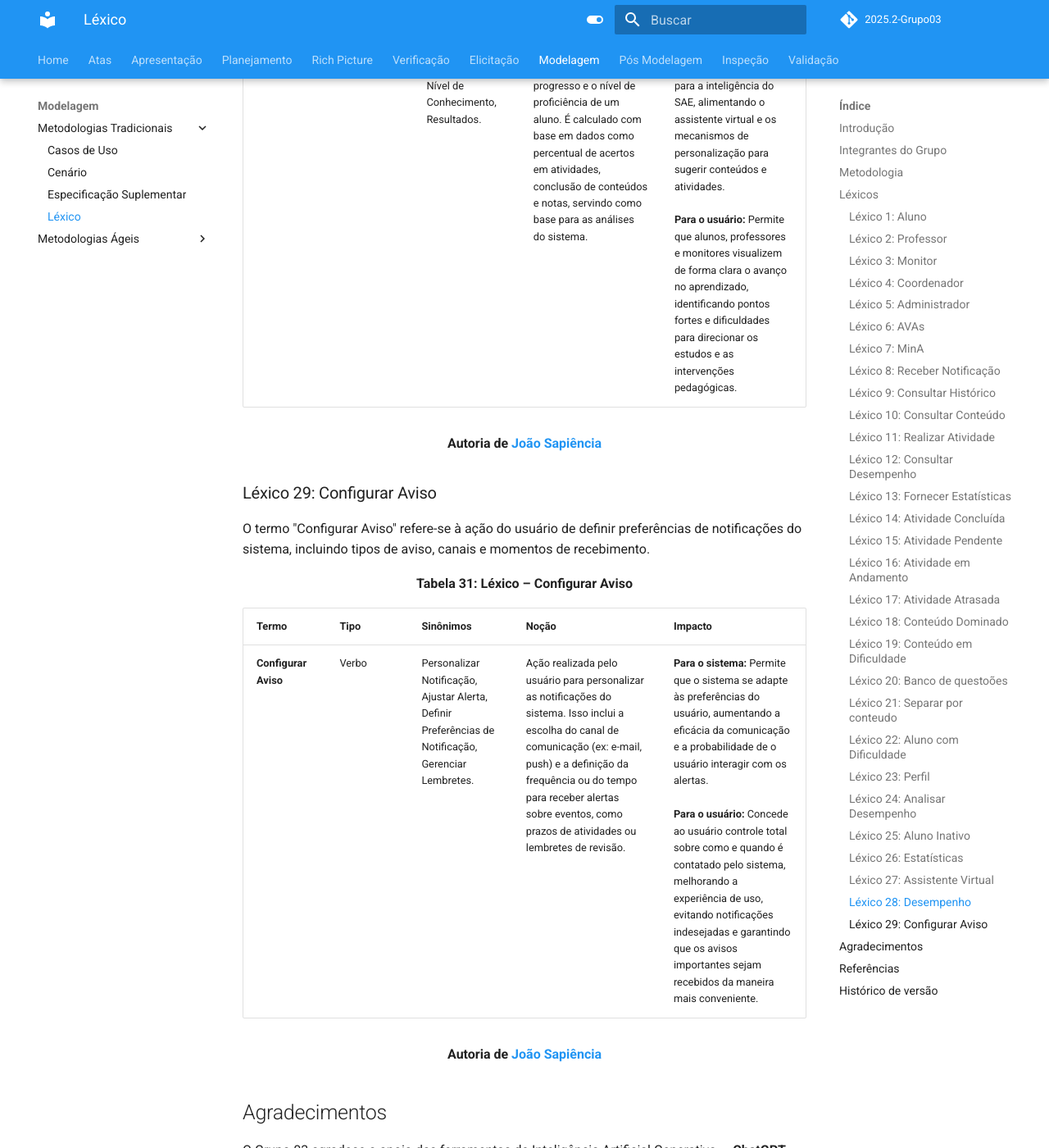
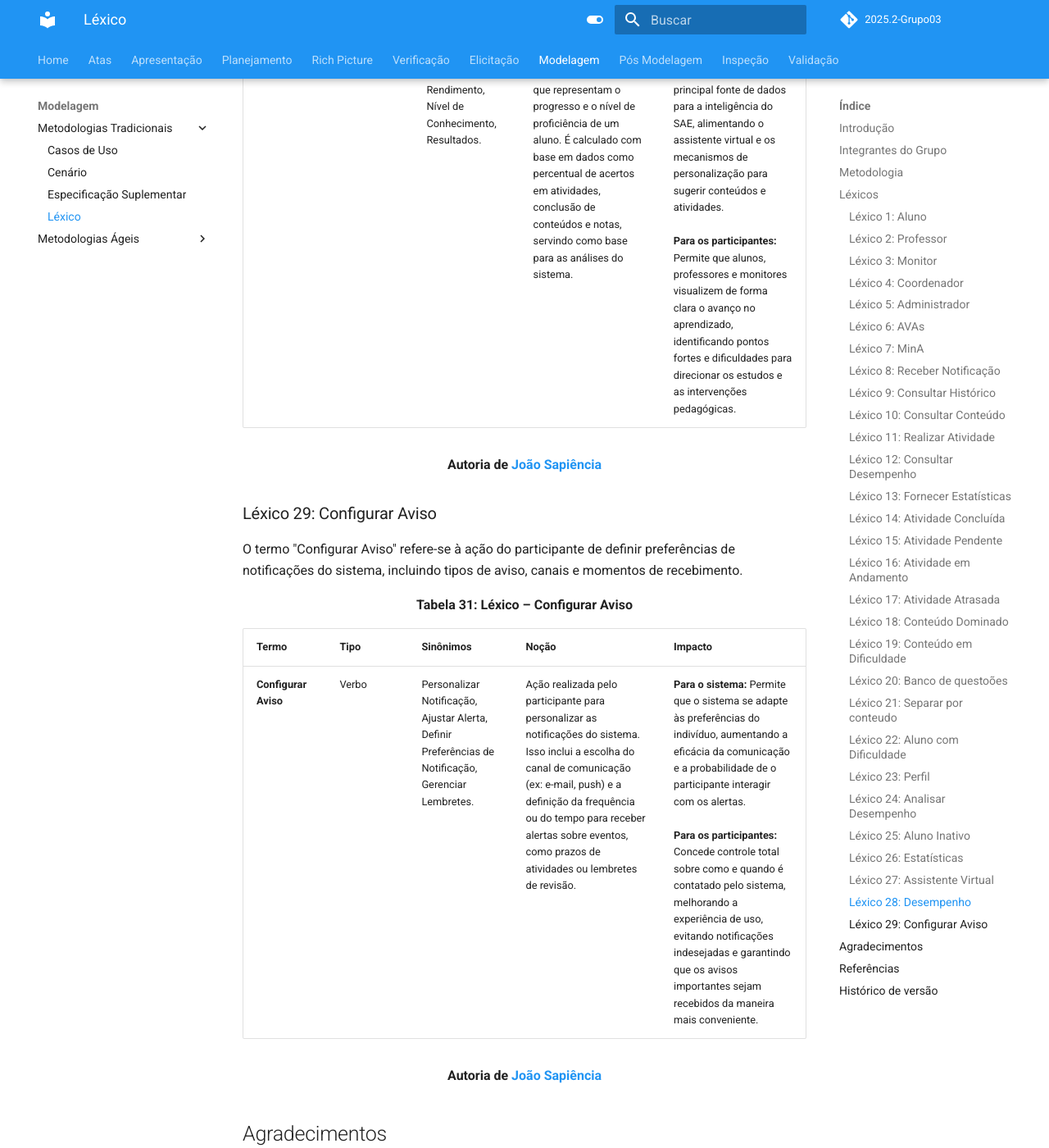
Before and after one commit to Requisitos-de-Software/2025.2-Grupo03, an MkDocs documentation site: the page built from docs/Modelagem/lexico.md, in a window 1280 px wide and 1400 px high, scrolled down 16609 px. Shown: the whole window at 82% size. Built offline with MkDocs 1.6.1 and Material for MkDocs 9.7.7, drawn with Linux system fonts in a browser that asks for light colours; comment, search, counter and statistics services are not loaded; some of the changed text lies outside the part shown.

Commit message:
remoção de "usuários"

```diff
--- a/docs/Modelagem/lexico.md
+++ b/docs/Modelagem/lexico.md
@@ -3,7 +3,7 @@
 ## Introdução
 Léxicos referem-se aos termos, vocabulário e símbolos específicos usados para descrever e documentar os requisitos de um sistema, com o objetivo de garantir que todos, desde clientes até desenvolvedores, utilizem e compreendam os mesmos conceitos de forma consistente e sem ambiguidades.
 
-Este documento apresenta os principais léxicos identificados no projeto **SAE (Sistema de Apoio Educacional)**, considerando seus possíveis sinônimos, tipo, definição dentro do contexto do sistema e sua importância tanto para o funcionamento do sistema quanto para a experiência do usuário.
+Este documento apresenta os principais léxicos identificados no projeto **SAE (Sistema de Apoio Educacional)**, considerando seus possíveis sinônimos, tipo, definição dentro do contexto do sistema e sua importância tanto para o funcionamento do sistema quanto para a experiência do indivíduo.
 
 ## Integrantes do Grupo
 A Tabela 1 apresenta todos os integrantes da equipe que participaram da construção dos Léxicos, juntamente com a descrição das atividades que cada um desenvolveu durante o projeto.
@@ -38,7 +38,7 @@
 
 - **Sinônimos:** Outras palavras ou expressões que possuem o mesmo ou semelhante significado dentro do contexto do sistema.
 - **Noção:** Definição do termo dentro do contexto do sistema, explicando seu significado e uso.
-- **Impacto:** Importância do termo para o funcionamento do sistema e para o usuário.
+- **Impacto:** Importância do termo para o funcionamento do sistema e para o beneficiário.
 
 ---
 
@@ -48,7 +48,7 @@
 
 | Termo | Tipo | Sinônimos | Noção | Impacto |
 |-------|------|-----------|-------|---------|
-| Nome do conceito identificado. | Classificação do termo como **verbo**, **objeto** ou **estado**.  | Outras palavras ou expressões que possuem o mesmo ou semelhante significado dentro do contexto do sistema. | Definição do termo dentro do contexto do sistema, explicando seu significado e uso. | Importância do termo para o funcionamento do sistema e para o usuário. |
+| Nome do conceito identificado. | Classificação do termo como **verbo**, **objeto** ou **estado**.  | Outras palavras ou expressões que possuem o mesmo ou semelhante significado dentro do contexto do sistema. | Definição do termo dentro do contexto do sistema, explicando seu significado e uso. | Importância do termo para o funcionamento do sistema e para o beneficiário. |
 
 <div align="center"><strong>Autoria de <a href="https://github.com/TiagoTeixeira-2005">Tiago Lemes</a></strong></div>
 
@@ -105,7 +105,7 @@
 
 | Termo | Tipo | Sinônimos | Noção | Impacto |
 |-------|------|-----------|-------|---------|
-| Administrador | Objeto | Gestor do Sistema | Responsável pela gestão do sistema, usuários e configurações gerais. | - Mantém perfis de usuários.<br>- Gerencia permissões e dados do sistema.<br>- Garante segurança, backup e disponibilidade do sistema. |
+| Administrador | Objeto | Gestor do Sistema | Responsável pela gestão do sistema, perfis e configurações gerais. | - Mantém os diferentes perfis de acesso.<br>- Gerencia permissões e dados do sistema.<br>- Garante segurança, backup e disponibilidade do sistema. |
 
 <div align="center"><strong>Autoria de <a href="https://github.com/TiagoTeixeira-2005">Tiago Lemes</a></strong></div>
 
@@ -132,13 +132,13 @@
 <div align="center"><strong>Autoria de <a href="https://github.com/TiagoTeixeira-2005">Tiago Lemes</a></strong></div>
 
 ### Léxico 8: Receber Notificação
-O termo "Receber Notificação" é um verbo de ação do sistema que garante a comunicação proativa com o usuário. Refere-se ao ato de o ator ser alertado sobre eventos importantes, como prazos, atividades pendentes ou sugestões de conteúdo para revisão.
+O termo "Receber Notificação" é um verbo de ação do sistema que garante a comunicação proativa com os participantes da plataforma. Refere-se ao ato de o ator ser alertado sobre eventos importantes, como prazos, atividades pendentes ou sugestões de conteúdo para revisão.
 
 <div align="center"><strong>Tabela 10: Léxico – Receber Notificação</strong></div>
 
 | Termo | Tipo | Sinônimos | Noção | Impacto |
 |-------|------|-----------|-------|---------|
-| Receber Notificação | Verbo | Alertar-se | Ator recebe alertas sobre atividades, prazos ou conteúdo. | - Mantém usuário informado. |
+| Receber Notificação | Verbo | Alertar-se | Ator recebe alertas sobre atividades, prazos ou conteúdo. | - Mantém os participantes informados. |
 
 <div align="center"><strong>Autoria de <a href="https://github.com/VilmarFagundes">Vilmar José</a></strong></div>
 
@@ -165,24 +165,24 @@
 <div align="center"><strong>Autoria de <a href="https://github.com/ArthurGuilher62">Arthur Guilherme</a></strong></div>
 
 ### Léxico 11: Realizar Atividade
-O termo "Realizar Atividade" é um verbo que expressa a execução de tarefas propostas pelo sistema. Refere-se ao momento em que o usuário interage com exercícios, avaliações ou atividades, gerando dados de desempenho.
+O termo "Realizar Atividade" é um verbo que expressa a execução de tarefas propostas pelo sistema. Refere-se ao momento em que o aluno interage com exercícios, avaliações ou atividades, gerando dados de desempenho.
 
 <div align="center"><strong>Tabela 13: Léxico – Realizar Atividade</strong></div>
 
 | Termo | Tipo | Sinônimos | Noção | Impacto |
 |-------|------|-----------|-------|---------|
-| Realizar Atividade | Verbo | Executar Tarefa | Usuário completa exercício, avaliação ou tarefa. | - Gera registros de desempenho.<br>- Contribui para histórico e progresso. |
+| Realizar Atividade | Verbo | Executar Tarefa | Aluno completa exercício, avaliação ou tarefa. | - Gera registros de desempenho.<br>- Contribui para histórico e progresso. |
 
 <div align="center"><strong>Autoria de <a href="https://github.com/ArthurGuilher62">Arthur Guilherme</a></strong></div>
 
 ### Léxico 12: Consultar Desempenho
-O termo **Consultar Desempenho** é um verbo que representa a ação de verificar resultados e métricas de aprendizado. Essa funcionalidade permite ao usuário acompanhar seus acertos, erros, médias e progresso ao longo da disciplina, servindo como base para autoavaliação e revisão de conteúdos.
+O termo **Consultar Desempenho** é um verbo que representa a ação de verificar resultados e métricas de aprendizado. Essa funcionalidade permite ao aluno acompanhar seus acertos, erros, médias e progresso ao longo da disciplina, servindo como base para autoavaliação e revisão de conteúdos.
 
 <div align="center"><strong>Tabela 14: Léxico – Consultar Desempenho</strong></div>
 
 | Termo | Tipo | Sinônimos | Noção | Impacto |
 |-------|------|-----------|-------|---------|
-| Consultar Desempenho | Verbo | Ver Resultados | Usuário verifica acertos, erros, médias e progresso. | - Permite acompanhamento do aprendizado.<br>- Auxilia na tomada de decisão sobre revisão de conteúdo. |
+| Consultar Desempenho | Verbo | Ver Resultados | Aluno verifica acertos, erros, médias e progresso. | - Permite acompanhamento do aprendizado.<br>- Auxilia na tomada de decisão sobre revisão de conteúdo. |
 
 <div align="center"><strong>Autoria de <a href="https://github.com/TiagoTeixeira-2005">Tiago Lemes</a></strong></div>
 
@@ -205,7 +205,7 @@
 
 | Termo | Tipo | Sinônimos | Noção | Impacto |
 |----------|-------|----------------|-----------|------------|
-| Atividade Concluída  | Estado | Finalizada, Encerrada  | Condição em que a atividade foi totalmente realizada pelo aluno.       | - Permite o registro de notas e estatísticas.<br>- Atualiza o progresso geral da disciplina.<br>- Gera feedback automático ao usuário. |
+| Atividade Concluída  | Estado | Finalizada, Encerrada  | Condição em que a atividade foi totalmente realizada pelo aluno.       | - Permite o registro de notas e estatísticas.<br>- Atualiza o progresso geral da disciplina.<br>- Gera feedback automático ao aluno. |
 
 <div align="center"><strong>Autoria de <a href="https://github.com/VilmarFagundes">Vilmar José</a></strong></div>
 
@@ -307,13 +307,13 @@
 
 
 ### **Léxico 23: Perfil**
-O termo "Perfil" representa o conjunto de informações que definem o tipo de usuário no sistema, suas permissões, funções e nível de acesso.
+O termo "Perfil" representa o conjunto de informações que definem o tipo de participante no sistema, suas permissões, funções e nível de acesso.
 
 <div align="center"><strong>Tabela 25: Léxico – Perfil</strong></div>
 
 | Termo | Tipo | Sinônimos | Noção | Impacto |
 |-------|------|-----------|-------|---------|
-| Perfil | Objeto | - Conta<br>- Identidade de Usuário<br>- Nível de Acesso | Estrutura que armazena as informações e definições de acesso de cada indivíduo (aluno, professor, coordenador, etc.) dentro da plataforma. | - Determina o que cada usuário pode visualizar e realizar.<br>- Define o comportamento da interface de acordo com o tipo de usuário.<br>- É essencial para personalização de notificações, relatórios e assistente virtual.<br>- Baseia o controle de permissões no sistema. |
+| Perfil | Objeto | - Conta<br>- Identidade<br>- Nível de Acesso | Estrutura que armazena as informações e definições de acesso de cada indivíduo (aluno, professor, coordenador, etc.) dentro da plataforma. | - Determina o que cada perfil pode visualizar e realizar.<br>- Define o comportamento da interface de acordo com o tipo de perfil.<br>- É essencial para personalização de notificações, relatórios e assistente virtual.<br>- Baseia o controle de permissões no sistema. |
 
 <div align="center"><strong>Autoria de <a href="https://github.com/arthurhvieira1">Arthur Henrique</a></strong></div>
 
@@ -356,13 +356,13 @@
 
 ### Léxico 27: Assistente Virtual
 
-Esta tabela descreve o termo "Assistente Virtual" no contexto do SAE, apresentando seu tipo, sinônimos, noção e o impacto esperado para o sistema e para os usuários.
+Esta tabela descreve o termo "Assistente Virtual" no contexto do SAE, apresentando seu tipo, sinônimos, noção e o impacto esperado para o sistema e para os participantes da plataforma.
 
 <div align="center"><strong>Tabela 29: Léxico – Assistente Virtual</strong></div>
 
 | Termo | Tipo | Sinônimos | Noção | Impacto |
 | :--- | :--- | :--- | :--- | :--- |
-| **Assistente Virtual** | Objeto | ITA, Tutor Inteligente, Chatbot de Apoio, Guia Virtual. | Componente de software inteligente do SAE, personificado como "ITA", que interage com os usuários. Sua função é analisar dados de desempenho e comportamento do aluno para oferecer orientação, sugestões de atividades e suporte pedagógico de forma personalizada e proativa. | **Para o sistema:** É o principal motor da personalização da aprendizagem, conectando diferentes módulos (como o Banco de Questões) para entregar uma experiência adaptativa.<br><br>**Para o usuário:** Oferece suporte imediato e focado nas suas necessidades individuais, ajudando a reforçar o conteúdo estudado e a superar dificuldades de aprendizagem, tornando o estudo mais eficiente e engajador. |
+| **Assistente Virtual** | Objeto | ITA, Tutor Inteligente, Chatbot de Apoio, Guia Virtual. | Componente de software inteligente do SAE, personificado como "ITA", que interage com os participantes. Sua função é analisar dados de desempenho e comportamento do aluno para oferecer orientação, sugestões de atividades e suporte pedagógico de forma personalizada e proativa. | **Para o sistema:** É o principal motor da personalização da aprendizagem, conectando diferentes módulos (como o Banco de Questões) para entregar uma experiência adaptativa.<br><br>**Para os participantes:** Oferece suporte imediato e focado nas suas necessidades individuais, ajudando a reforçar o conteúdo estudado e a superar dificuldades de aprendizagem, tornando o estudo mais eficiente e engajador. |
 
 <div align="center"><strong>Autoria de <a href="https://github.com/JoaoSapiencia">João Sapiência</a></strong></div>
 
@@ -374,19 +374,19 @@
 
 | Termo | Tipo | Sinônimos | Noção | Impacto |
 | :--- | :--- | :--- | :--- | :--- |
-| **Desempenho** | Estado | Progresso, Rendimento, Nível de Conhecimento, Resultados. | Conjunto de métricas que representam o progresso e o nível de proficiência de um aluno. É calculado com base em dados como percentual de acertos em atividades, conclusão de conteúdos e notas, servindo como base para as análises do sistema. | **Para o sistema:** É a principal fonte de dados para a inteligência do SAE, alimentando o assistente virtual e os mecanismos de personalização para sugerir conteúdos e atividades.<br><br>**Para o usuário:** Permite que alunos, professores e monitores visualizem de forma clara o avanço no aprendizado, identificando pontos fortes e dificuldades para direcionar os estudos e as intervenções pedagógicas. |
+| **Desempenho** | Estado | Progresso, Rendimento, Nível de Conhecimento, Resultados. | Conjunto de métricas que representam o progresso e o nível de proficiência de um aluno. É calculado com base em dados como percentual de acertos em atividades, conclusão de conteúdos e notas, servindo como base para as análises do sistema. | **Para o sistema:** É a principal fonte de dados para a inteligência do SAE, alimentando o assistente virtual e os mecanismos de personalização para sugerir conteúdos e atividades.<br><br>**Para os participantes:** Permite que alunos, professores e monitores visualizem de forma clara o avanço no aprendizado, identificando pontos fortes e dificuldades para direcionar os estudos e as intervenções pedagógicas. |
 
 <div align="center"><strong>Autoria de <a href="https://github.com/JoaoSapiencia">João Sapiência</a></strong></div>
 
 ### Léxico 29: Configurar Aviso
 
-O termo "Configurar Aviso" refere-se à ação do usuário de definir preferências de notificações do sistema, incluindo tipos de aviso, canais e momentos de recebimento.
+O termo "Configurar Aviso" refere-se à ação do participante de definir preferências de notificações do sistema, incluindo tipos de aviso, canais e momentos de recebimento.
 
 <div align="center"><strong>Tabela 31: Léxico – Configurar Aviso</strong></div>
 
 | Termo | Tipo | Sinônimos | Noção | Impacto |
 | :--- | :--- | :--- | :--- | :--- |
-| **Configurar Aviso** | Verbo | Personalizar Notificação, Ajustar Alerta, Definir Preferências de Notificação, Gerenciar Lembretes. | Ação realizada pelo usuário para personalizar as notificações do sistema. Isso inclui a escolha do canal de comunicação (ex: e-mail, push) e a definição da frequência ou do tempo para receber alertas sobre eventos, como prazos de atividades ou lembretes de revisão. | **Para o sistema:** Permite que o sistema se adapte às preferências do usuário, aumentando a eficácia da comunicação e a probabilidade de o usuário interagir com os alertas.<br><br>**Para o usuário:** Concede ao usuário controle total sobre como e quando é contatado pelo sistema, melhorando a experiência de uso, evitando notificações indesejadas e garantindo que os avisos importantes sejam recebidos da maneira mais conveniente. |
+| **Configurar Aviso** | Verbo | Personalizar Notificação, Ajustar Alerta, Definir Preferências de Notificação, Gerenciar Lembretes. | Ação realizada pelo participante para personalizar as notificações do sistema. Isso inclui a escolha do canal de comunicação (ex: e-mail, push) e a definição da frequência ou do tempo para receber alertas sobre eventos, como prazos de atividades ou lembretes de revisão. | **Para o sistema:** Permite que o sistema se adapte às preferências do indivíduo, aumentando a eficácia da comunicação e a probabilidade de o participante interagir com os alertas.<br><br>**Para os participantes:** Concede controle total sobre como e quando é contatado pelo sistema, melhorando a experiência de uso, evitando notificações indesejadas e garantindo que os avisos importantes sejam recebidos da maneira mais conveniente. |
 
 <div align="center"><strong>Autoria de <a href="https://github.com/JoaoSapiencia">João Sapiência</a></strong></div>
 
```
